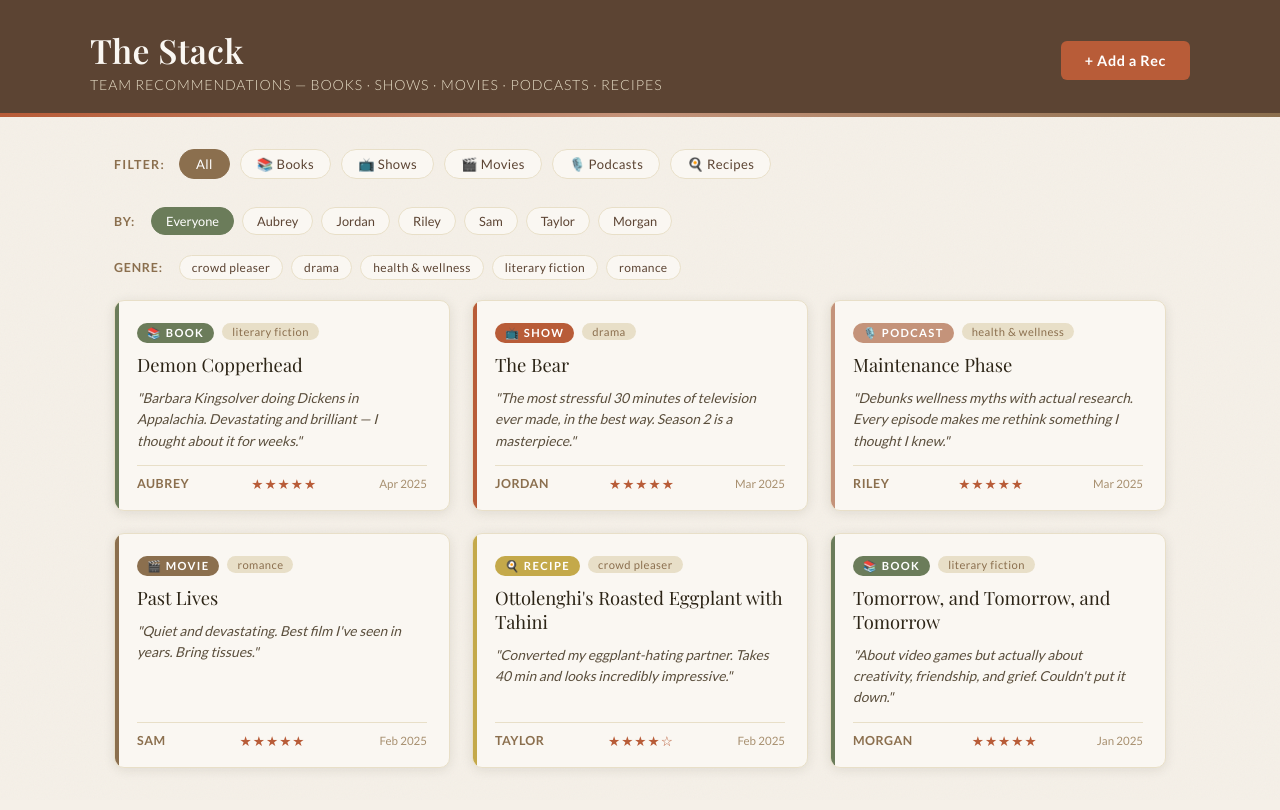
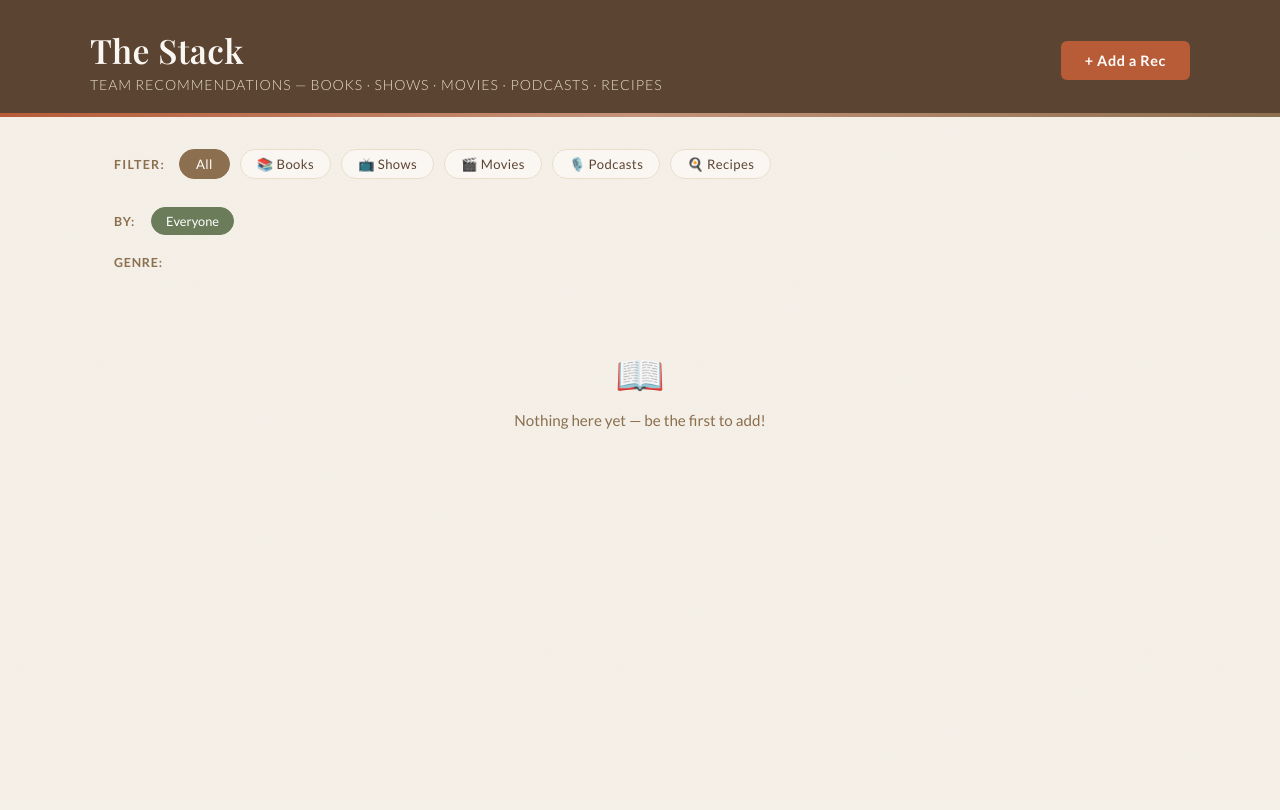
Before and after one commit to auhall/the-stack, a plain HTML site: page index.html in a window 1280 px wide. Drawn offline with nearby package versions, Linux system fonts and the light colour scheme; a web font is replaced by a local one.

Commit message:
Update index.html

```diff
--- a/index.html
+++ b/index.html
@@ -565,14 +565,7 @@
     recipe: ['weeknight dinner', 'weekend project', 'one-pot', 'quick & easy', 'vegetarian', 'crowd pleaser', 'comfort food', 'healthy', 'snack', 'dessert', 'brunch', 'meal prep'],
   };
 
-  let recs = [
-    { id: 1, type: 'book', title: 'Demon Copperhead', name: 'Aubrey', genre: 'literary fiction', review: 'Barbara Kingsolver doing Dickens in Appalachia. Devastating and brilliant — I thought about it for weeks.', stars: 5, date: 'Apr 2025' },
-    { id: 2, type: 'show', title: 'The Bear', name: 'Jordan', genre: 'drama', review: 'The most stressful 30 minutes of television ever made, in the best way. Season 2 is a masterpiece.', stars: 5, date: 'Mar 2025' },
-    { id: 3, type: 'podcast', title: 'Maintenance Phase', name: 'Riley', genre: 'health & wellness', review: 'Debunks wellness myths with actual research. Every episode makes me rethink something I thought I knew.', stars: 5, date: 'Mar 2025' },
-    { id: 4, type: 'movie', title: 'Past Lives', name: 'Sam', genre: 'romance', review: 'Quiet and devastating. Best film I\'ve seen in years. Bring tissues.', stars: 5, date: 'Feb 2025' },
-    { id: 5, type: 'recipe', title: 'Ottolenghi\'s Roasted Eggplant with Tahini', name: 'Taylor', genre: 'crowd pleaser', review: 'Converted my eggplant-hating partner. Takes 40 min and looks incredibly impressive.', stars: 4, date: 'Feb 2025' },
-    { id: 6, type: 'book', title: 'Tomorrow, and Tomorrow, and Tomorrow', name: 'Morgan', genre: 'literary fiction', review: 'About video games but actually about creativity, friendship, and grief. Couldn\'t put it down.', stars: 5, date: 'Jan 2025' },
-  ];
+  let recs = [];
 
   let currentFilter = 'all';
   let currentPerson = 'all';
```
